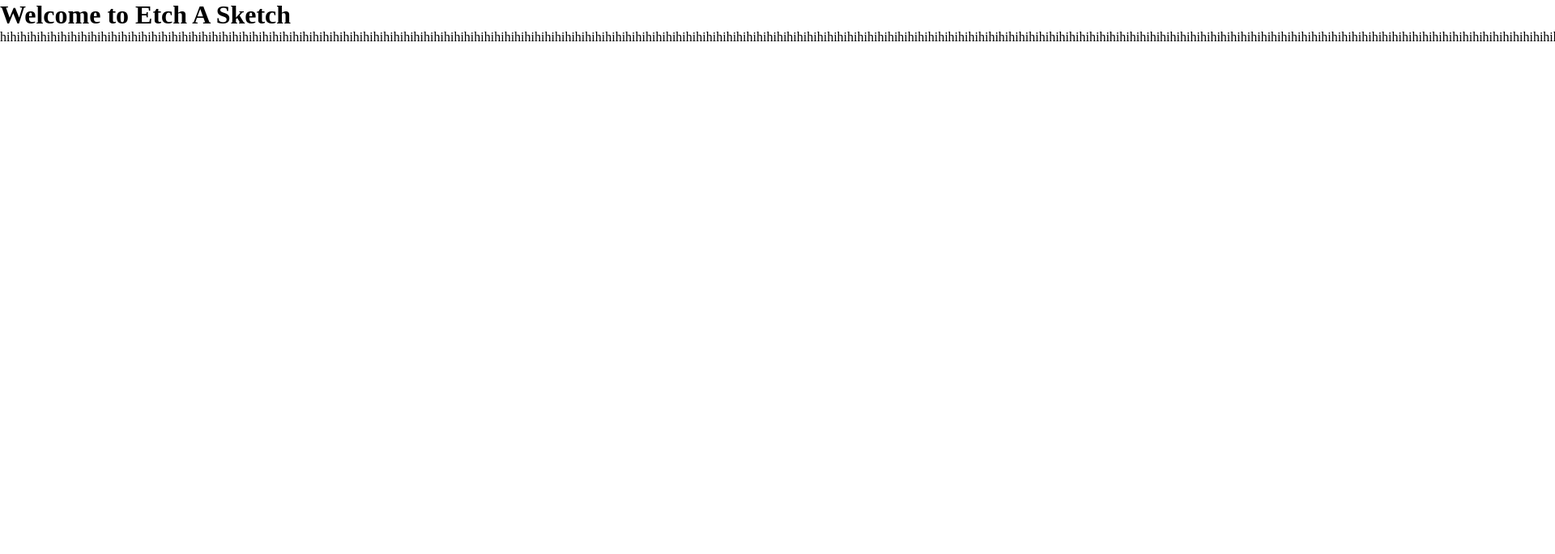
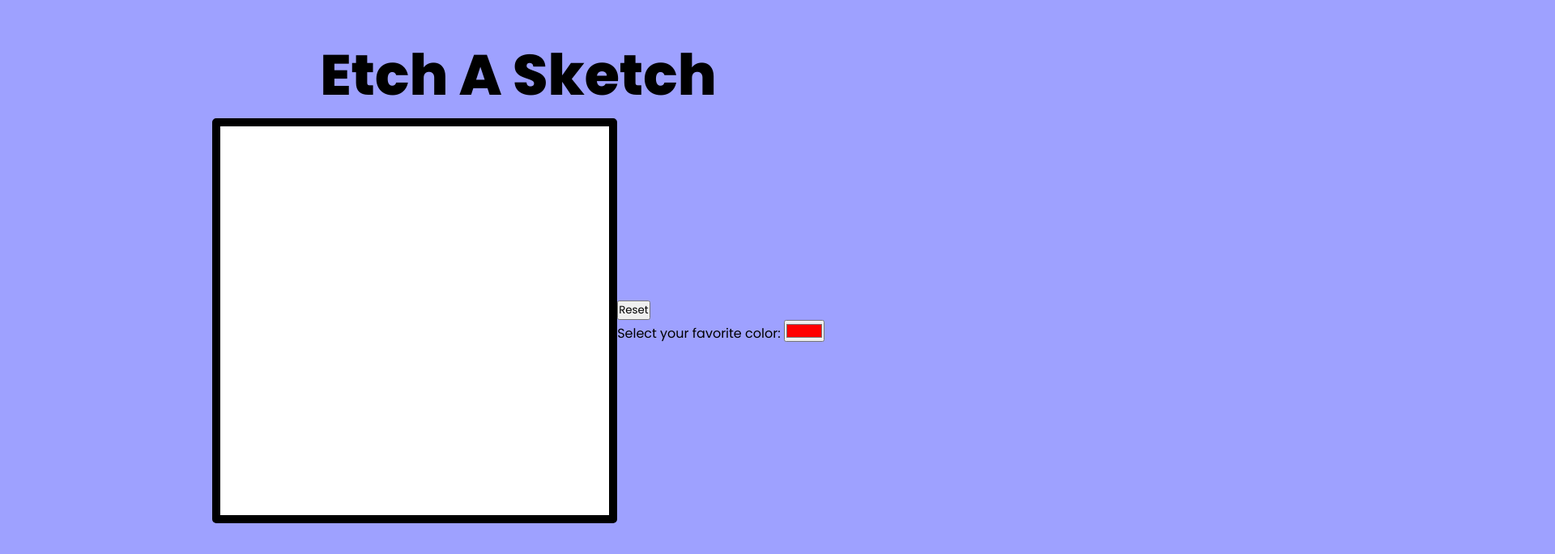
Before and after one commit to Joel-Sony/etch-a-Sketch, a plain HTML site: page index.html in a window 1280 px wide. Shown: the top 684 px of the page at 81% size, 1920 px wide, since content can reach past the window. Drawn offline with Linux system fonts and the light colour scheme.

Commit message:
Added grid and rainbow mode, need to add buttons

```diff
--- a/index.html
+++ b/index.html
@@ -1,6 +1,9 @@
 <!DOCTYPE html>
 <html lang="en">
 <head>
+    <style>
+        @import url('https://fonts.googleapis.com/css2?family=Poppins:ital,wght@0,100;0,200;0,300;0,400;0,500;0,600;0,700;0,800;0,900;1,100;1,200;1,300;1,400;1,500;1,600;1,700;1,800;1,900&display=swap');
+    </style>
     <meta charset="UTF-8">
     <meta name="viewport" content="width=device-width, initial-scale=1.0">
     <title>Etch A Sketch</title>
@@ -8,12 +11,19 @@
 </head>
 <body>
     <header>
-        <h1>Welcome to Etch A Sketch</h1>
+        <h1>Etch A Sketch</h1>
     </header>
 
     <main class="container">
         <div class="paintBoxes"></div>
+        <ul>
+            <li><button id="clear">Reset</button></li>
+            <li><label for="favcolor">Select your favorite color:</label>
+                <input type="color" id="favcolor" name="favcolor" value="#ff0000">
+            </li>
+        </ul>
     </main>
+
     <script src="script.js"></script>
 </body>
 </html>
--- a/script.js
+++ b/script.js
@@ -1,11 +1,30 @@
 let grid = document.querySelector(".paintBoxes");
+let colors = ["#a83e32","#e3b600","#ebb400","#7bc406","#14f00c","#38f5c6","#38f5c6","#140054","#c51bd1","#ff0835","#ff0808"]
+let count=1;
+
 for(let j=1;j<=16;j++){
-
+    let newRow = document.createElement("div");
+    newRow.classList.add(`row_${j}`);
+    newRow.style.cssText="display:flex;";
+    grid.appendChild(newRow);
     for(let i=0;i<16;i++){
+        let rowSelector = document.querySelector(`.row_${j}`);
         let box = document.createElement("div");
-        console.log("Hi");
-        grid.appendChild(box);
-        grid.lastChild.classList.add('paintBox', `row_${j}`);
-        grid.lastChild.textContent="hi";
+        rowSelector.appendChild(box);
+        rowSelector.lastChild.classList.add('paintBox');
+        rowSelector.lastChild.id=`box_${count}`
+        count++;
+        rowSelector.lastChild.style.cssText = `
+        width: 30px;
+        height: 30px;
+        `;
+        let random_color = colors[Math.floor(Math.random() * colors.length)];
+        rowSelector.lastChild.addEventListener("click",(e)=>{
+            let row = document.querySelector(`#${e.target.id}`)
+            row.style.backgroundColor= random_color;
+        })
     }
 }
+
+
+grid.style.cssText = "width:auto; height: auto;";
--- a/styles.css
+++ b/styles.css
@@ -2,6 +2,7 @@
     margin: 0;
     padding: 0;
     box-sizing: border-box;
+    font-family: Poppins,monospace;
 }
 
 html, body {
@@ -16,5 +17,39 @@
 }
 
 .paintBoxes{
+    background-color: white;
     display:flex;
+    flex-direction: column;
+    width:300px;
+    justify-content: center;
+    align-items: center;
+    border: solid 10px black;
+    border-radius: 5px;
 }
+
+.container{
+    display: flex;
+    justify-content: center;
+    align-items: center;
+
+}
+
+header{
+    text-align: center;
+}
+
+h1{
+    margin-top:40px;
+    font-size: 70px;
+    font-weight: 800;
+}
+
+body{
+    background-color:#9ea1ff;
+}
+
+ul {
+    list-style-type: none;
+    margin: 0;
+    padding: 0;
+}
```
